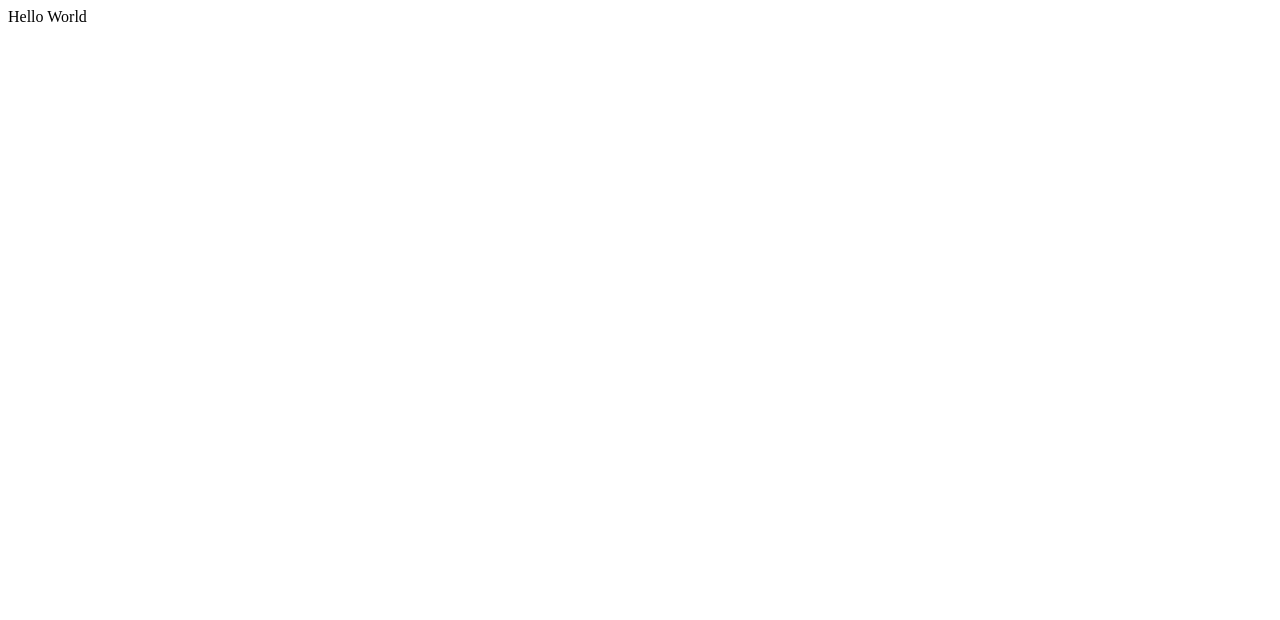
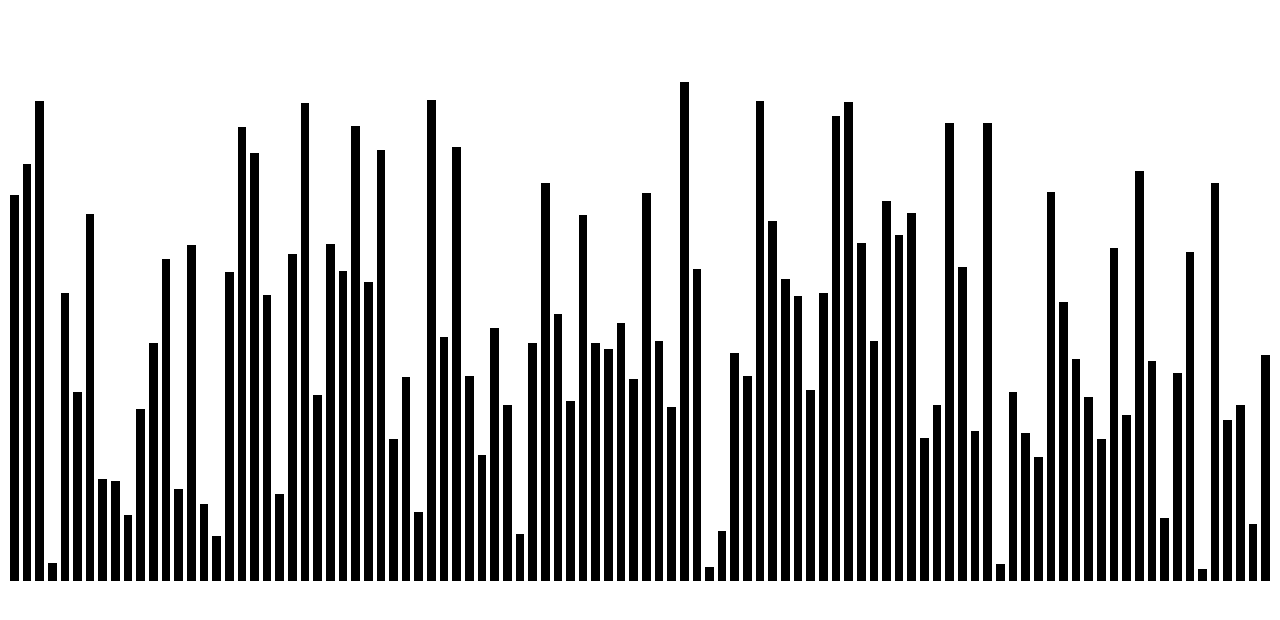
Before and after one commit to ybmlk/sorting-visualizer, a React (Create React App) app: page / in a window 1280 px wide. Shown: the top 620 px of the page. Built offline with nearby package versions, Linux system fonts and the light colour scheme.

Commit message:
Add Random Height Bars

```diff
--- a/src/App.js
+++ b/src/App.js
@@ -1,8 +1,11 @@
 import './App.css';
+import Board from './components/Board';
 
 function App() {
   return (
-    <div>Hello World</div>
+    <>
+      <Board />
+    </>
   );
 }
 
--- /dev/null
+++ b/src/components/Board.js
@@ -0,0 +1,28 @@
+import React from 'react';
+
+const NUM_OF_BARS = 100;
+const MIN_HEIGHT = 10;
+const MAX_HEIGHT = 500;
+
+function Board() {
+  const randomArray = [];
+
+  for (let i = 0; i < NUM_OF_BARS; i++) {
+    const randHeight = Math.floor(Math.random() * (MAX_HEIGHT - MIN_HEIGHT + 1)) + MIN_HEIGHT;
+    randomArray.push(randHeight);
+  }
+
+  return (
+    <div
+      style={{ display: 'flex', justifyContent: 'center', alignItems: 'flex-end', marginTop: 80 }}
+    >
+      {randomArray.map((height, idx) => {
+        return (
+          <div key={idx} style={{ height, width: 10, backgroundColor: 'black', margin: 2 }}></div>
+        );
+      })}
+    </div>
+  );
+}
+
+export default Board;
```
